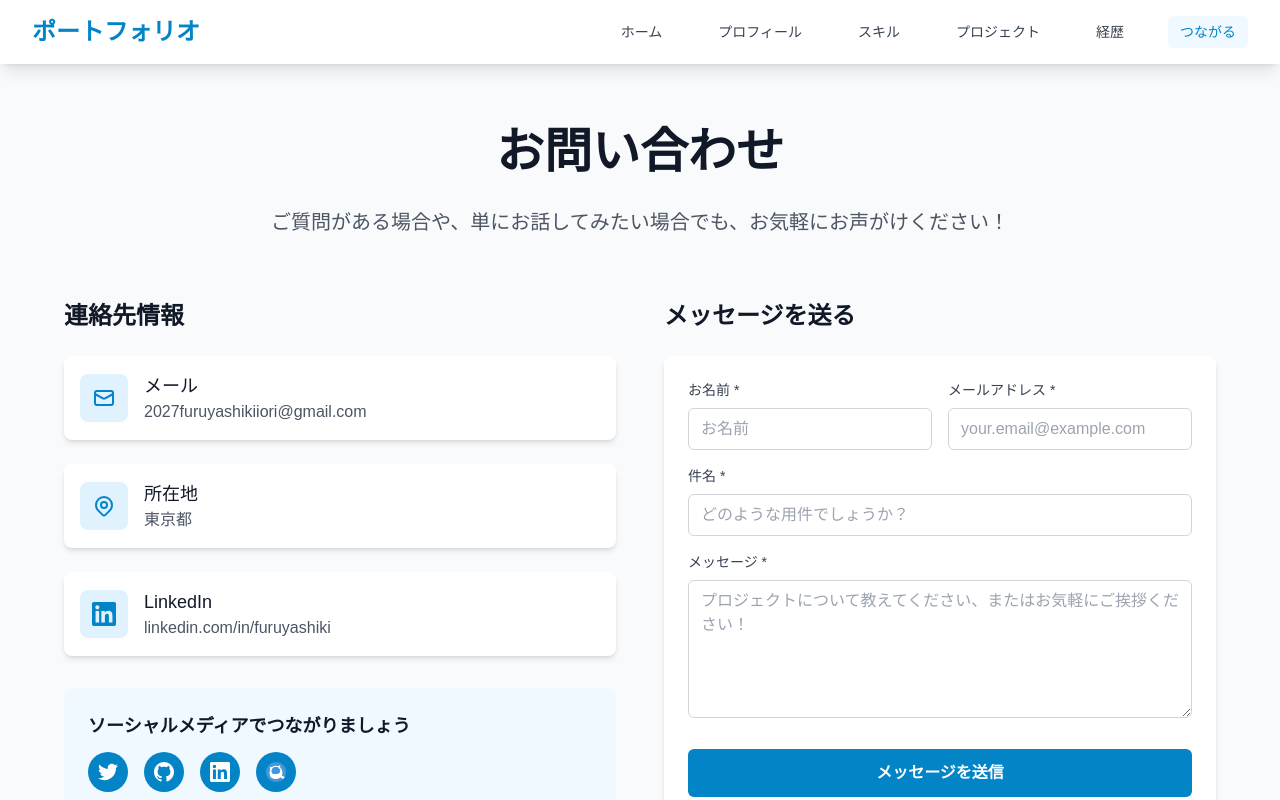
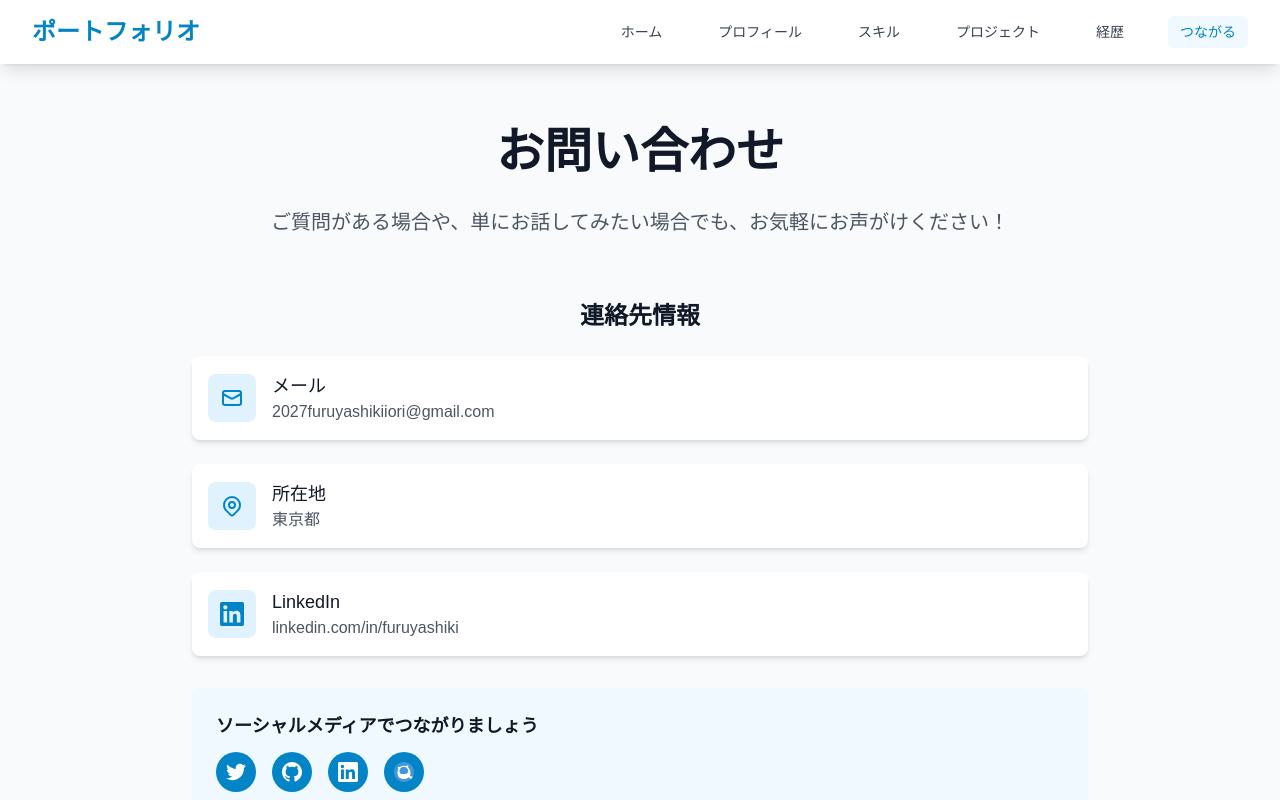
Before and after one commit to furuyashikiiori/portfolio, a Next.js app: page /contact in a window 1280 px wide. Shown: the top 800 px of the page. Built offline with nearby package versions, Linux system fonts and the light colour scheme.

Commit message:
メッセージフォーム機能の削除

```diff
--- a/src/app/contact/page.tsx
+++ b/src/app/contact/page.tsx
@@ -1,30 +1,6 @@
 "use client";
 
-import { useState } from "react";
-
 export default function Contact() {
-  const [formData, setFormData] = useState({
-    name: "",
-    email: "",
-    subject: "",
-    message: "",
-  });
-
-  const handleChange = (
-    e: React.ChangeEvent<HTMLInputElement | HTMLTextAreaElement>
-  ) => {
-    setFormData({
-      ...formData,
-      [e.target.name]: e.target.value,
-    });
-  };
-
-  const handleSubmit = (e: React.FormEvent) => {
-    e.preventDefault();
-    console.log("Form submitted:", formData);
-    alert("メッセージありがとうございます！すぐにお返事いたします。");
-    setFormData({ name: "", email: "", subject: "", message: "" });
-  };
 
   const contactInfo = [
     {
@@ -96,9 +72,9 @@ export default function Contact() {
           ご質問がある場合や、単にお話してみたい場合でも、お気軽にお声がけください！
         </p>
 
-        <div className='grid lg:grid-cols-2 gap-12'>
+        <div className='max-w-4xl mx-auto'>
           <div>
-            <h2 className='text-2xl font-semibold text-gray-900 mb-6'>
+            <h2 className='text-2xl font-semibold text-gray-900 mb-6 text-center'>
               連絡先情報
             </h2>
             <div className='space-y-6 mb-8'>
@@ -176,99 +152,6 @@ export default function Contact() {
             </div>
           </div>
 
-          <div>
-            <h2 className='text-2xl font-semibold text-gray-900 mb-6'>
-              メッセージを送る
-            </h2>
-            <form
-              onSubmit={handleSubmit}
-              className='bg-white p-6 rounded-lg shadow-md'
-            >
-              <div className='grid md:grid-cols-2 gap-4 mb-4'>
-                <div>
-                  <label
-                    htmlFor='name'
-                    className='block text-sm font-medium text-gray-700 mb-2'
-                  >
-                    お名前 *
-                  </label>
-                  <input
-                    type='text'
-                    id='name'
-                    name='name'
-                    required
-                    value={formData.name}
-                    onChange={handleChange}
-                    className='w-full px-3 py-2 border border-gray-300 rounded-md focus:outline-none focus:ring-2 focus:ring-primary-500 focus:border-primary-500'
-                    placeholder='お名前'
-                  />
-                </div>
-                <div>
-                  <label
-                    htmlFor='email'
-                    className='block text-sm font-medium text-gray-700 mb-2'
-                  >
-                    メールアドレス *
-                  </label>
-                  <input
-                    type='email'
-                    id='email'
-                    name='email'
-                    required
-                    value={formData.email}
-                    onChange={handleChange}
-                    className='w-full px-3 py-2 border border-gray-300 rounded-md focus:outline-none focus:ring-2 focus:ring-primary-500 focus:border-primary-500'
-                    placeholder='your.email@example.com'
-                  />
-                </div>
-              </div>
-
-              <div className='mb-4'>
-                <label
-                  htmlFor='subject'
-                  className='block text-sm font-medium text-gray-700 mb-2'
-                >
-                  件名 *
-                </label>
-                <input
-                  type='text'
-                  id='subject'
-                  name='subject'
-                  required
-                  value={formData.subject}
-                  onChange={handleChange}
-                  className='w-full px-3 py-2 border border-gray-300 rounded-md focus:outline-none focus:ring-2 focus:ring-primary-500 focus:border-primary-500'
-                  placeholder='どのような用件でしょうか？'
-                />
-              </div>
-
-              <div className='mb-6'>
-                <label
-                  htmlFor='message'
-                  className='block text-sm font-medium text-gray-700 mb-2'
-                >
-                  メッセージ *
-                </label>
-                <textarea
-                  id='message'
-                  name='message'
-                  required
-                  rows={5}
-                  value={formData.message}
-                  onChange={handleChange}
-                  className='w-full px-3 py-2 border border-gray-300 rounded-md focus:outline-none focus:ring-2 focus:ring-primary-500 focus:border-primary-500 resize-vertical'
-                  placeholder='プロジェクトについて教えてください、またはお気軽にご挨拶ください！'
-                ></textarea>
-              </div>
-
-              <button
-                type='submit'
-                className='w-full bg-primary-600 text-white py-3 px-6 rounded-md font-semibold hover:bg-primary-700 transition-colors'
-              >
-                メッセージを送信
-              </button>
-            </form>
-          </div>
         </div>
 
         <div className='mt-16 text-center bg-gray-100 p-8 rounded-lg'>
```
